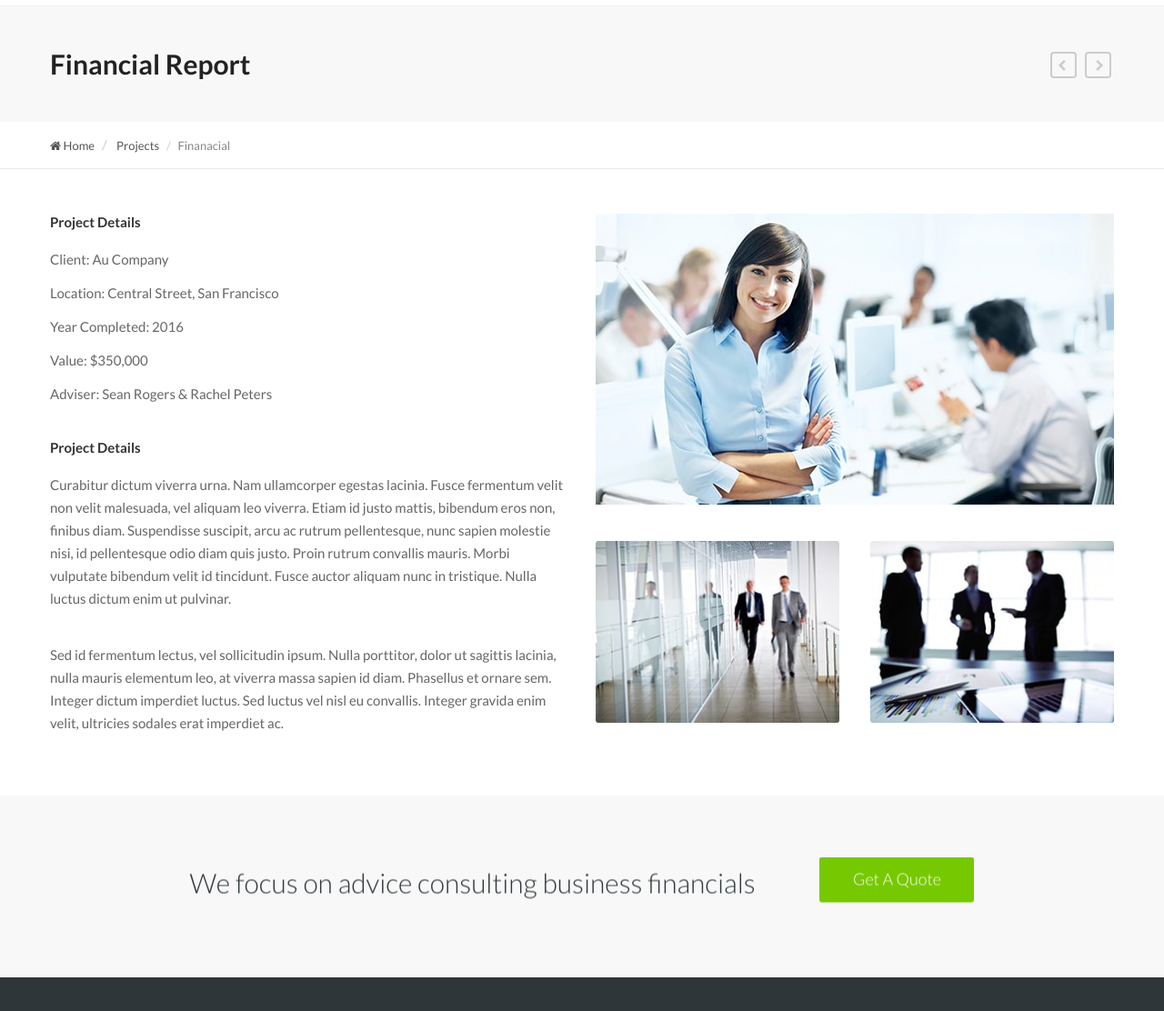
After one commit to MelahGhislain/Capital_Insider, a Django app: template capitalInsider/projects/templates/projects/project_detail.html in a window 1280 px wide. The commit adds this page. Shown: the part 284-1396 px from the top of the page at 91% size. Run offline with Django 3.2, Linux system fonts and the light colour scheme; the template is opened without the code that fills it, so the values that code supplies are empty; some libraries are stand-ins or nearby versions; some web fonts are replaced.

Commit message:
created the project detailed page

```diff
--- a/capitalInsider/projects/templates/projects/index.html
+++ b/capitalInsider/projects/templates/projects/index.html
@@ -2,12 +2,12 @@
 {% load static %}
 
 {% block title %}
-    Our Projects
+    <h2>Our Projects</h2>
 {% endblock %}
 
 
 {% block sub-title %}
-    Our Projects
+    <li class="active">Our Projects</li>
 {% endblock %}
 
 {% block content %}
--- /dev/null
+++ b/capitalInsider/projects/templates/projects/project_detail.html
@@ -0,0 +1,72 @@
+{% extends 'base.html' %}
+{% load static %}
+
+{% block title %}
+        <h2>Financial Report</h2>
+        <div class="customNavigation arrowProjectPage pull-right">
+            <a class="btn prev-testimonials-1-columns"><i class="fa fa-chevron-left"></i></a>
+            <a class="btn next-testimonials-1-columns"><i class="fa fa-chevron-right"></i></a>
+        </div>
+{% endblock %}
+
+
+{% block sub-title %}
+        <li class=""><a href="#"> Projects</a></li>
+        <li class="active">Finanacial</li>
+{% endblock %}
+
+{% block content %}
+
+
+    <!-- List services section -->
+    <section class="padding-top-50 padding-bottom-20">
+        <div class="container">
+          <div class="row">
+                <div class="projectDetail">
+                    <div class="col-md-6">
+                        <h5>Project Details</h5>
+                        <p>Client: Au Company</p>
+                        <p>Location: Central Street, San Francisco</p>
+                        <p>Year Completed: 2016</p>
+                        <p>Value: $350,000</p>
+                        <p>Adviser: Sean Rogers & Rachel Peters</p>
+                        <br>
+                        <h5>Project Details</h5>
+                        <p>Curabitur dictum viverra urna. Nam ullamcorper egestas lacinia. Fusce fermentum velit non velit malesuada, vel aliquam leo viverra. Etiam id justo mattis, bibendum eros non, finibus diam. Suspendisse suscipit, arcu ac rutrum pellentesque, nunc sapien molestie nisi, id pellentesque odio diam quis justo. Proin rutrum convallis mauris. Morbi vulputate bibendum velit id tincidunt. Fusce auctor aliquam nunc in tristique. Nulla luctus dictum enim ut pulvinar.</p>
+                        <br>
+                        <p>
+                          Sed id fermentum lectus, vel sollicitudin ipsum. Nulla porttitor, dolor ut sagittis lacinia, nulla mauris elementum leo, at viverra massa sapien id diam. Phasellus et ornare sem. Integer dictum imperdiet luctus. Sed luctus vel nisl eu convallis. Integer gravida enim velit, ultricies sodales erat imperdiet ac.
+                        </p>
+                    </div> <!-- End col -->
+                    <div class="col-md-6">
+                      <div class="zoom-gallery">
+                        <a class="img-gallery-contain"  href="{% static 'images/Project/zoom1.jpg %'}" data-source="Au Company" title="Au Company"><img src="images/Project/10.jpg" class="img-responsive" alt="Image"></a>
+                        <a class="img-gallery-contain"  href="{% static 'images/Project/zoom2.jpg %'}" data-source="Au Company" title="Au Company"><img src="images/Project/11.jpg" class="img-responsive" alt="Image"></a>
+                        <a class="img-gallery-contain" href="{% static 'images/Project/zoom13jpg %'}" data-source="Au Company" title="Au Company"><img src="images/Project/12.jpg" class="img-responsive" alt="Image"></a>
+                      </div>
+                    </div>
+                </div><!-- End project detail -->
+            </div><!-- End Row -->
+        </div><!-- End container -->
+      </section><!--  End Section -->
+
+
+
+ <!-- Get a quote section -->
+ <section class="bg-grey no-padding">
+    <div class="container">
+      <div class="row">
+        <div class="col-md-12">
+            <div class="quote-warp">
+              <div class="quote-text">
+                <h2> We focus on advice consulting business financials <a href="#" class="ot-btn large-btn btn-rounded btn-hightlight-color">Get A Quote</a></h2>
+
+              </div>
+            </div>
+        </div>
+      </div>
+    </div>
+  </section>
+
+
+{% endblock %}
--- a/capitalInsider/services/templates/services/index.html
+++ b/capitalInsider/services/templates/services/index.html
@@ -2,12 +2,12 @@
 {% load static %}
 
 {% block title %}
-    Our services
+    <h2>Our services</h2>
 {% endblock %}
 
 
 {% block sub-title %}
-    Our services
+    <li class="active">Our services</li>
 {% endblock %}
 
 {% block content %}
--- a/capitalInsider/services/templates/services/service_detail.html
+++ b/capitalInsider/services/templates/services/service_detail.html
@@ -2,12 +2,12 @@
 {% load static %}
 
 {% block title %}
-    Our services
+    <h2>Our services</h2>
 {% endblock %}
 
 
 {% block sub-title %}
-    Our services
+    <li class="active">Our services</li>
 {% endblock %}
 
 {% block content %}
--- a/capitalInsider/templates/base.html
+++ b/capitalInsider/templates/base.html
@@ -71,11 +71,9 @@
               <div class="row">
                 <div class="section-title">
                   <div class="col-md-12">
-                    <h2>
-                      {% block title %}
+                    {% block title %}
 
-                      {% endblock %}
-                    </h2>
+                    {% endblock %}
                   </div>
                 </div>
               </div><!-- End Row -->
@@ -90,11 +88,9 @@
                 <div class="col-md-12">
                     <ol class="breadcrumb breadcrumb-finance">
                         <li><a href="{% url 'home' %}"> <i class="fa fa-home" aria-hidden="true"></i> Home</a></li>
-                        <li class="active">
-                          {% block sub-title %}
+                        {% block sub-title %}
 
-                          {% endblock %}
-                        </li>
+                        {% endblock %}
                       </ol>
                 </div><!--  End col -->
               </div> <!-- End Row -->
```
